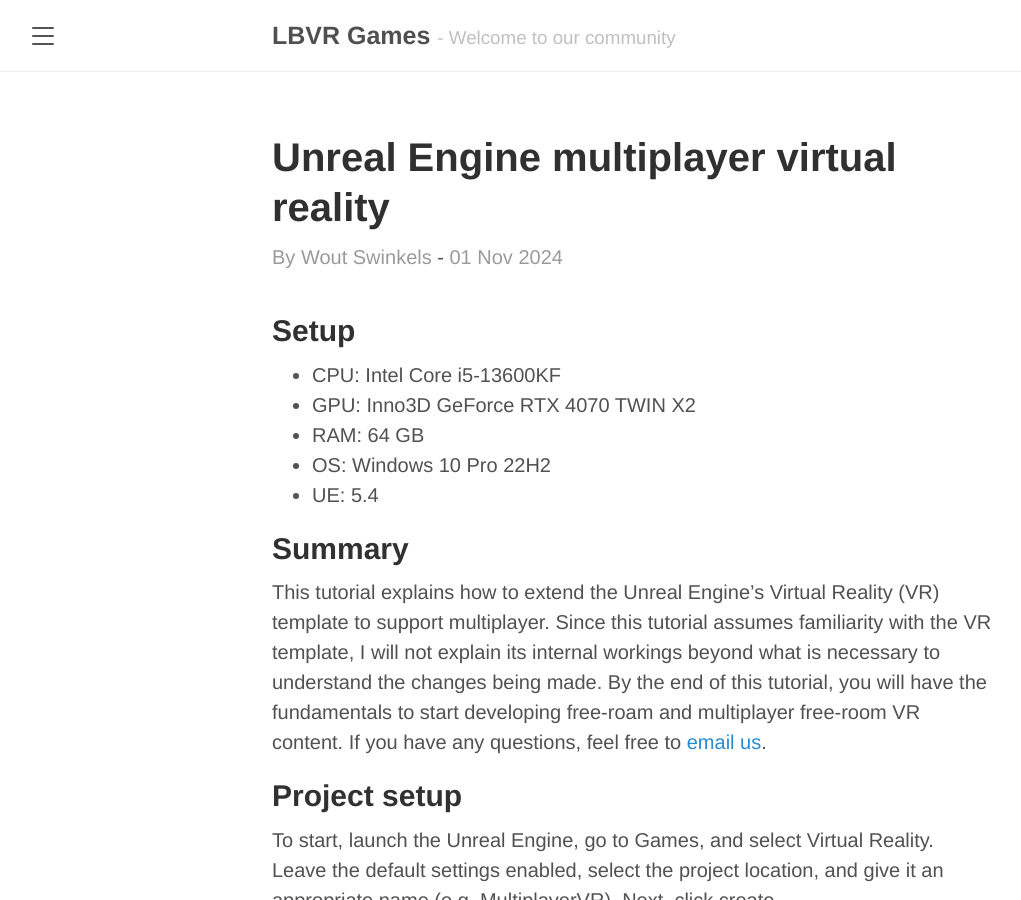
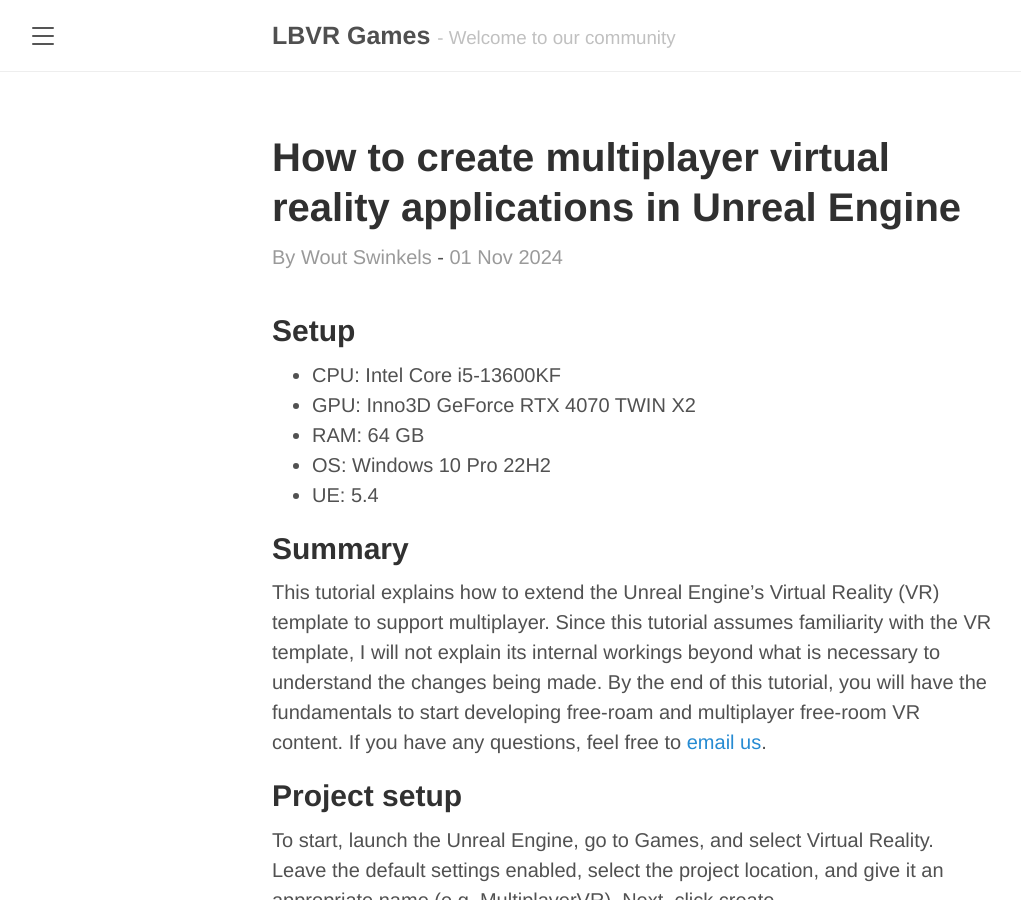
Before and after one commit to LBVRGames/LBVRGames.github.io, a Jekyll site: the page built from _posts/2024-11-01-how-to-create-multiplayer-virtual-reality-applications-in-Unreal-Engine.md, in a window 1280 px wide and 900 px high. Shown: the whole window, without its empty margins (8-1029 px from the left). Built offline with Jekyll 4.4.1, drawn with Linux system fonts in a browser that asks for light colours.

Commit message:
The tutorial 'Unreal Engine multiplayer virtual reality' has been renamed to 'How to create multiplayer virtual reality applications in Unreal Engine'.

```diff
--- a/_posts/2024-11-01-unreal-engine-multiplayer-virtual-reality.md
+++ b/_posts/2024-11-01-how-to-create-multiplayer-virtual-reality-applications-in-Unreal-Engine.md
@@ -1,6 +1,6 @@
 ---
 layout: post
-title: Unreal Engine multiplayer virtual reality
+title: How to create multiplayer virtual reality applications in Unreal Engine
 author: wout
 date: 2024-11-01 00:00:00 Europe/Brussels
 category: [Tutorials]
```
